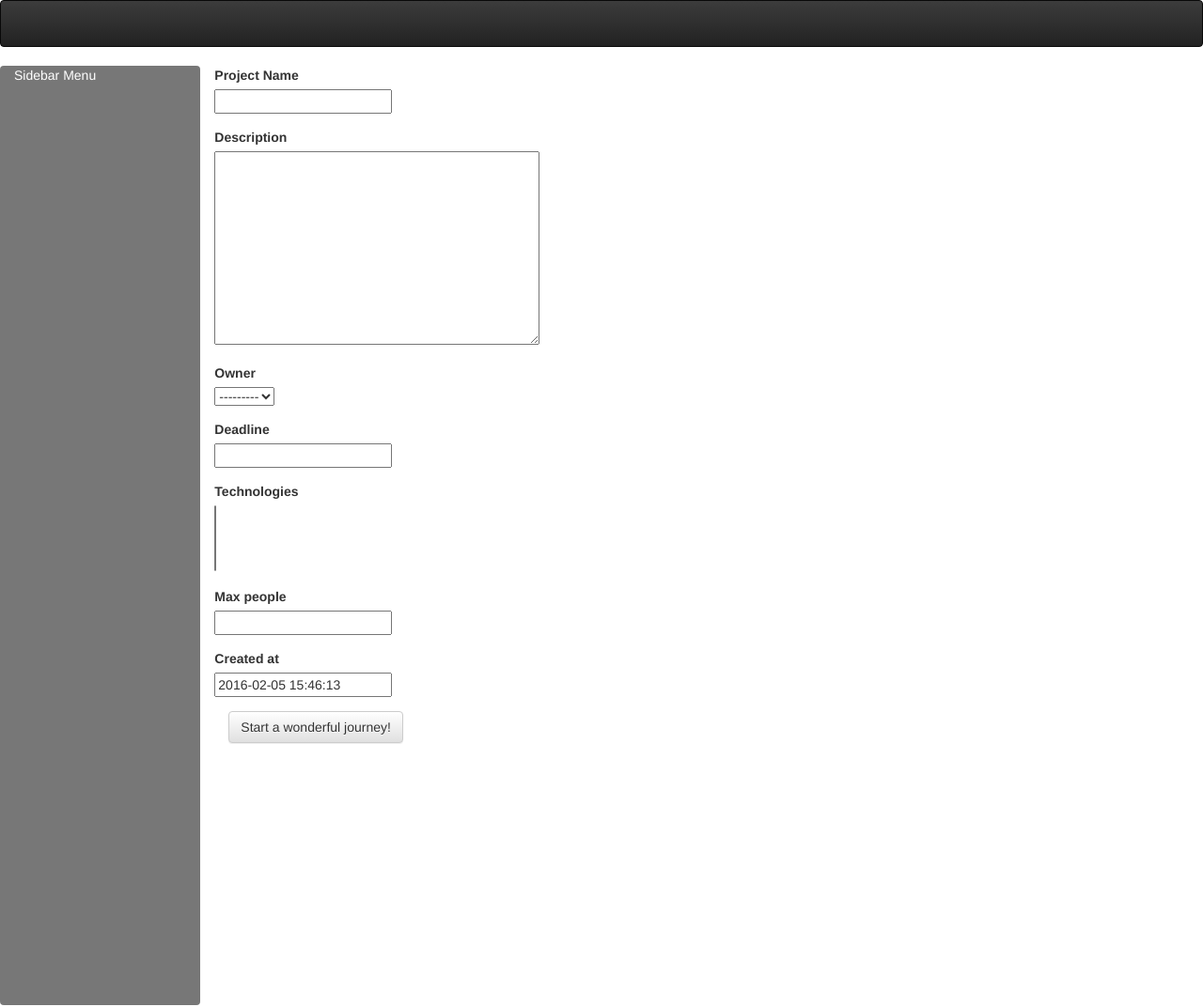
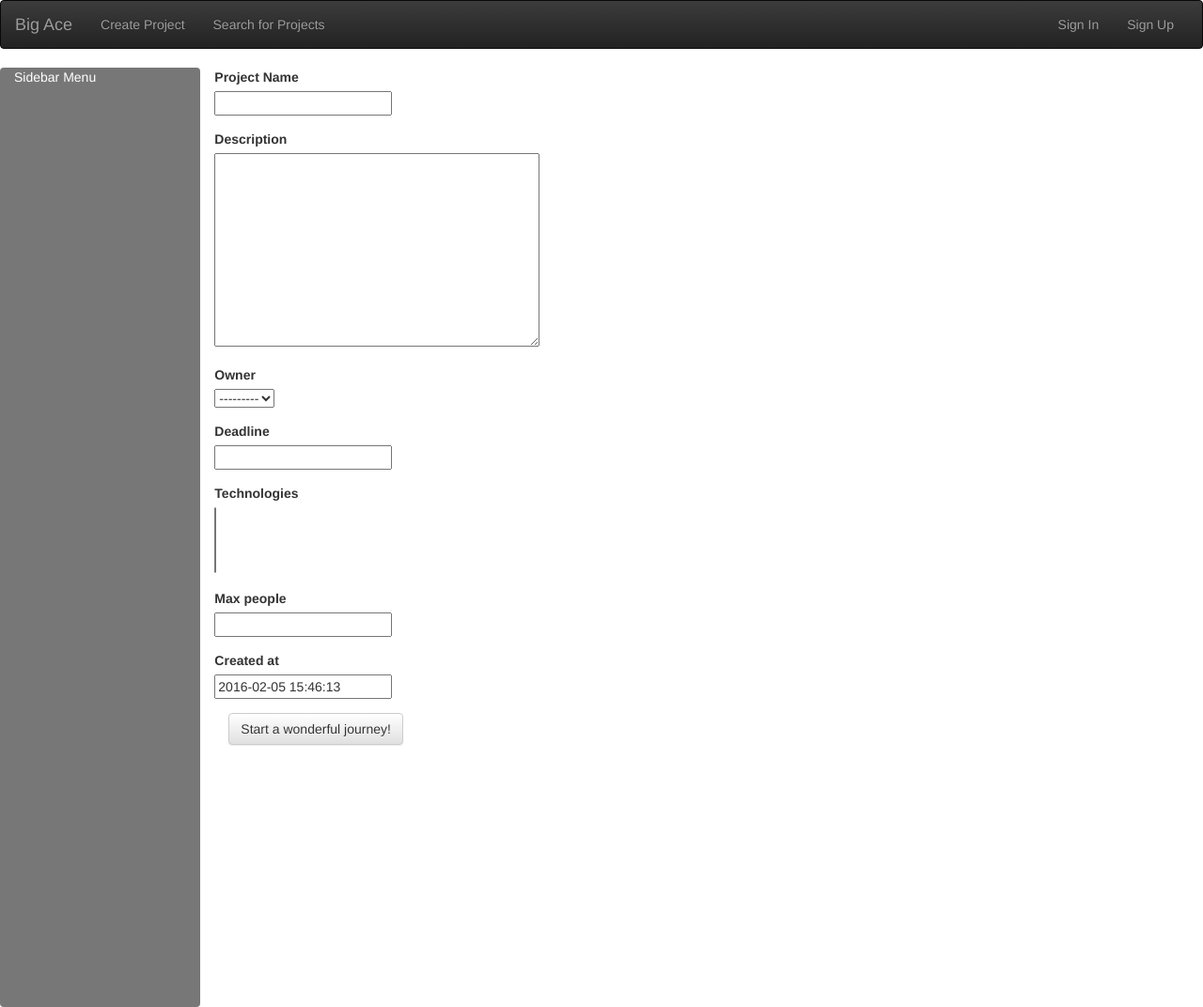
Before and after one commit to doriczapari/bigace, a Django app: page /project/create/ in a window 1280 px wide. Shown: the whole page at 94% size. Run offline with Django 3.2, Linux system fonts and the light colour scheme; data that the repository does not hold is empty; some libraries are stand-ins or nearby versions.

Commit message:
Base HTML improved

```diff
--- a/bigaceproject/templates/base.html
+++ b/bigaceproject/templates/base.html
@@ -14,7 +14,33 @@
     </script>
 
   </head>
-    <nav class= "navbar navbar-inverse"></nav>
+    <nav class= "navbar navbar-inverse">
+  <div class="container-fluid">
+    <!-- Brand and toggle get grouped for better mobile display -->
+    <div class="navbar-header">
+      <button type="button" class="navbar-toggle collapsed" data-toggle="collapse" data-target="#bs-example-navbar-collapse-1" aria-expanded="false">
+        <span class="sr-only">Toggle navigation</span>
+        <span class="icon-bar"></span>
+        <span class="icon-bar"></span>
+        <span class="icon-bar"></span>
+      </button>
+      <a class="navbar-brand" href="#">Big Ace</a>
+    </div>
+
+    <!-- Collect the nav links, forms, and other content for toggling -->
+    <div class="collapse navbar-collapse" id="bs-example-navbar-collapse-1">
+      <ul class="nav navbar-nav">
+        <li><a href="{% url 'bigace:project_create' %}">Create Project <span class="sr-only">(current)</span></a></li>
+        <li><a href="{% url 'bigace:project_list' %}">Search for Projects</a></li>
+      </ul>
+      <ul class="nav navbar-nav navbar-right">
+        <li><a href="#">Sign In</a></li>
+        <li><a href="{% url 'bigace:user_create' %}">Sign Up</a></li>
+      </ul>
+    </div><!-- /.navbar-collapse -->
+  </div><!-- /.container-fluid -->
+</nav>
+
   <body>
     <div class="container-fluid">
       <div class="row">
```
